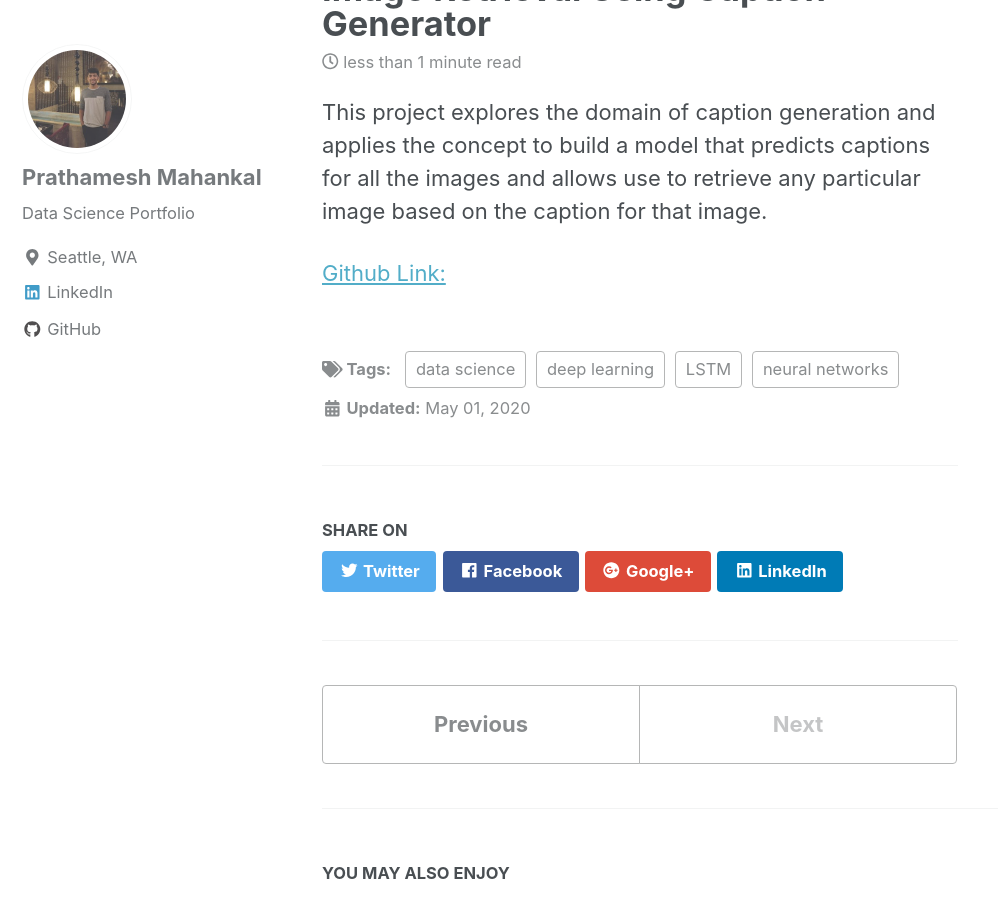
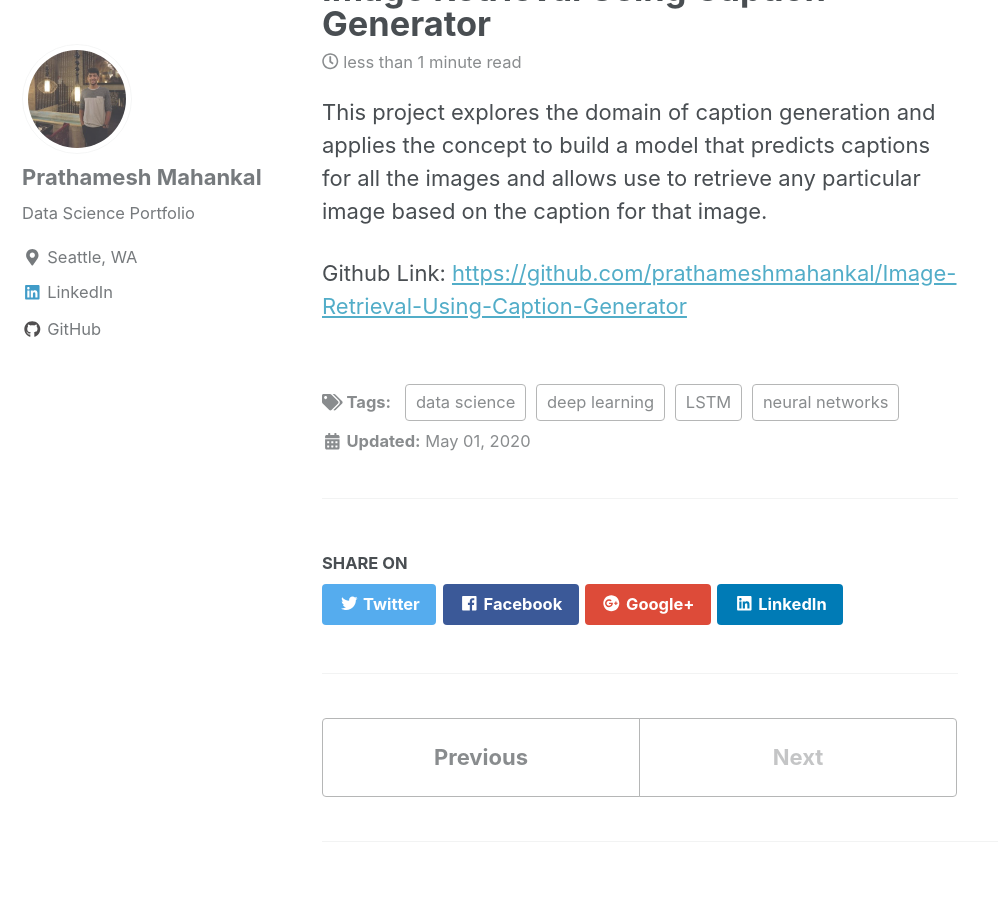
Before and after one commit to prathameshmahankal/prathameshmahankal.github.io, a Jekyll site: the page built from _posts/2020-05-01-caption-generator.md, in a window 1280 px wide and 900 px high, scrolled down 527 px. Shown: the whole window, without its empty margins (0-998 px from the left). Built offline with Jekyll 4.4.1, drawn with Linux system fonts in a browser that asks for light colours; nearby versions of some CDN libraries; some of the changed lines change nothing that is shown.

Commit message:
Update 2020-05-01-caption-generator.md

```diff
--- a/_posts/2020-05-01-caption-generator.md
+++ b/_posts/2020-05-01-caption-generator.md
@@ -10,4 +10,4 @@ mathjax: "true"
 
 This project explores the domain of caption generation and applies the concept to build a model that predicts captions for all the images and allows use to retrieve any particular image based on the caption for that image.
 
-[Github Link:](https://github.com/prathameshmahankal/Image-Retrieval-Using-Caption-Generator)
+Github Link: [https://github.com/prathameshmahankal/Image-Retrieval-Using-Caption-Generator](https://github.com/prathameshmahankal/Image-Retrieval-Using-Caption-Generator)
```
